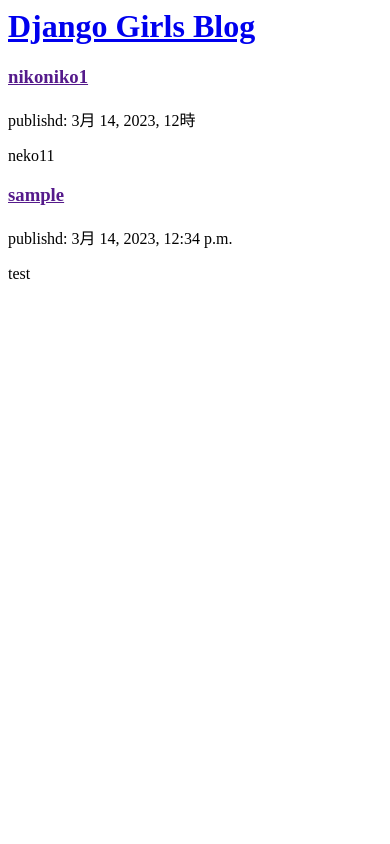
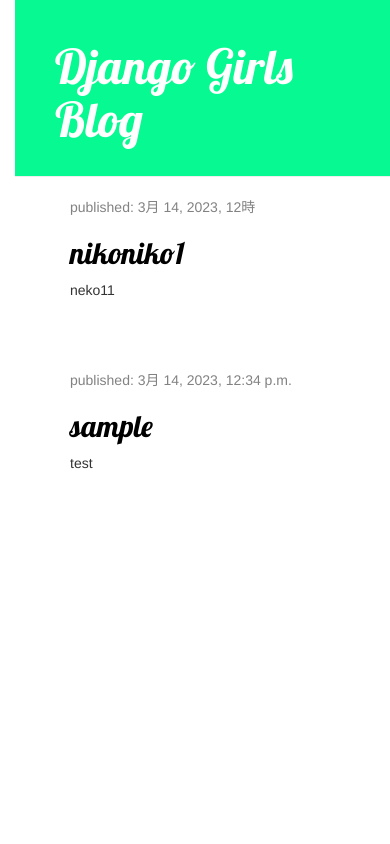
Before and after one commit to RMU-hydrangea/my-first-site, a Django app: page / in a window 390 px wide. Run offline with Django 3.2, Linux system fonts and the light colour scheme; data comes from the database, SQL or seed files in the repository; some libraries are stand-ins or nearby versions.

Commit message:
add view and template for detailed blog

```diff
--- /dev/null
+++ b/blog/static/css/blog.css
@@ -0,0 +1,55 @@
+h1 a, h2 a {
+    color: #C25100;
+    font-family: 'Lobster';
+}
+
+body {
+    padding-left: 15px;
+}
+
+.page-header {
+    background-color: #07fa91;
+    margin-top: 0;
+    padding: 20px 20px 20px 40px;
+}
+
+.page-header h1, .page-header h1 a, .page-header h1 a:visited, .page-header h1 a:active {
+    color: #ffffff;
+    font-size: 36pt;
+    text-decoration: none;
+}
+
+.content {
+    margin-left: 40px;
+}
+
+h1, h2, h3, h4 {
+    font-family: 'Lobster', cursive;
+}
+
+.date {
+    color: #828282;
+}
+
+.save {
+    float: right;
+}
+
+.post-form textarea, .post-form input {
+    width: 100%;
+}
+
+.top-menu, .top-menu:hover, .top-menu:visited {
+    color: #ffffff;
+    float: right;
+    font-size: 26pt;
+    margin-right: 20px;
+}
+
+.post {
+    margin-bottom: 70px;
+}
+
+.post h2 a, .post h2 a:visited {
+    color: #000000;
+}
--- /dev/null
+++ b/blog/templates/blog/base.html
@@ -0,0 +1,23 @@
+{% load static %}
+<html>
+    <head>
+        <title>Django Girls blog</title>
+        <link rel="stylesheet" href="//maxcdn.bootstrapcdn.com/bootstrap/3.2.0/css/bootstrap.min.css">
+        <link rel="stylesheet" href="//maxcdn.bootstrapcdn.com/bootstrap/3.2.0/css/bootstrap-theme.min.css">
+        <link href="//fonts.googleapis.com/css?family=Lobster&subset=latin,latin-ext" rel="stylesheet" type="text/css">
+        <link rel="stylesheet" href="{% static 'css/blog.css' %}">
+    </head>
+    <body>
+        <div class="page-header">
+            <h1><a href="/">Django Girls Blog</a></h1>
+        </div>
+        <div class="content container">
+            <div class="row">
+                <div class="col-md-8">
+                {% block content %}
+                {% endblock %}
+                </div>
+            </div>
+        </div>
+    </body>
+</html>
--- a/blog/templates/blog/post_list.html
+++ b/blog/templates/blog/post_list.html
@@ -1,23 +1,13 @@
-<html>
-    <head>
-        <title>Django Girls blog</title>
-    </head>
-    <body>
-        <div>
-            <h1><a href="/">Django Girls Blog</a></h1>
+{% extends 'blog/base.html' %}
+
+{% block content %}
+    {% for post in posts %}
+        <div class="post">
+            <div class="date">
+                <p>published: {{ post.published_date }}</p>
+            </div>
+            <h2><a href="{% url 'post_detail' pk=post.pk %}">{{ post.title }}</a></h2>
+            <p>{{ post.text|linebreaksbr }}</p>
         </div>
-
-
-        {%for post in posts%}
-            <div>
-                <h3><a href="">{{post.title}}</a></h3>
-                <p>publishd: {{post.published_date}}</p>
-
-                <p>{{post.text|linebreaksbr}}</p>
-            </div>
-        {%endfor%}
-
-        {{fig}}
-
-    </body>
-</html>
+    {% endfor %}
+{% endblock %}
--- a/blog/urls.py
+++ b/blog/urls.py
@@ -3,5 +3,5 @@ from . import views
 
 urlpatterns = [
     path('', views.post_list, name='post_list'),
-    path('', views.test, name='test')
+    path('post/<int:pk>/', views.post_detail, name='post_detail'),
 ]
--- a/blog/views.py
+++ b/blog/views.py
@@ -1,7 +1,7 @@
 from django.shortcuts import render
 from .models import Post
 from django.utils import timezone
-
+from django.shortcuts import render, get_object_or_404
 
 # Create your views here.
 
@@ -9,6 +9,7 @@ def post_list(request):
     posts = Post.objects.filter(published_date__lte=timezone.now()).order_by('published_date')
     return render(request, 'blog/post_list.html', {'posts':posts})
 
-def test(request):
+def post_detail(request, pk):
+    post = get_object_or_404(Post, pk=pk)
     a = 'ニョロニョロ'
-    return render(request, 'blog/post_list.html', {'fig':a})
+    return render(request, 'blog/post_detail.html', {'post':post})
```
Also changed, not shown: blog/templates/blog/post_detail.html (added, +13 -0 lines).
